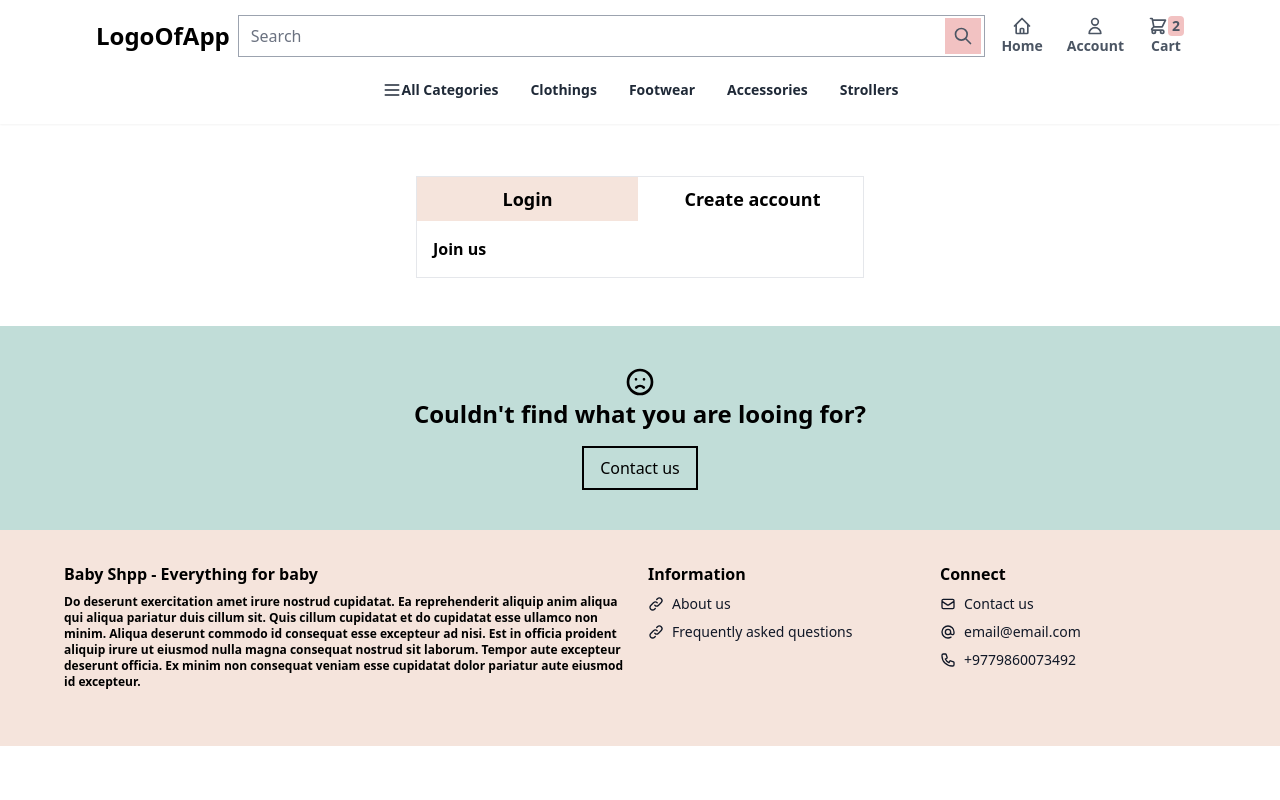
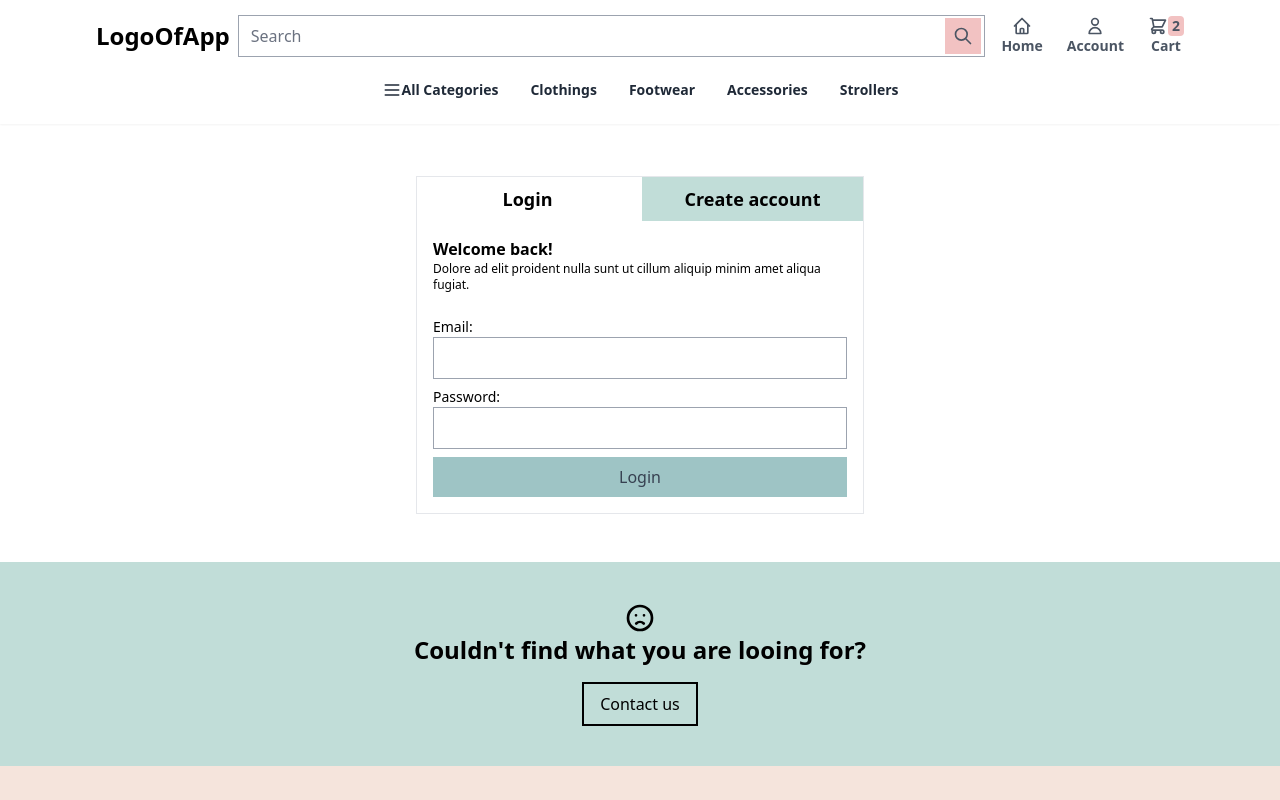
Before and after one commit to joshisijan/baby-shop-frontend, a React (Create React App) app: page /account in a window 1280 px wide. Shown: the top 800 px of the page. Built offline with nearby package versions, Linux system fonts and the light colour scheme.

Commit message:
designed account creation page

```diff
--- a/package.json
+++ b/package.json
@@ -12,6 +12,7 @@
     "@testing-library/user-event": "^12.8.3",
     "react": "^17.0.2",
     "react-dom": "^17.0.2",
+    "react-hook-form": "^7.17.1",
     "react-lazy-load-image-component": "^1.5.1",
     "react-redux": "^7.2.5",
     "react-router-dom": "^5.3.0",
--- a/src/App.js
+++ b/src/App.js
@@ -2,6 +2,7 @@ import { Switch, Route, useLocation } from 'react-router-dom';
 import HomePage from './Containers/HomePage/HomePage';
 import AboutPage from './Containers/AboutPage/AboutPage';
 import AccountOptionPage from './Containers/AccountOptionPage/AccountOptionPage';
+import CartPage from './Containers/CartPage/CartPage'
 import MainLayout from './Containers/MainLayout/MainLayout';
 import { CSSTransition, TransitionGroup } from 'react-transition-group'
 import './app.css';
@@ -24,6 +25,9 @@ function App() {
             <Route path="/account" exact>
               <AccountOptionPage />
             </Route>
+            <Route path="/cart" exact>
+              <CartPage />
+            </Route>
             <Route path="/about" exact>
               <AboutPage />
             </Route>
--- a/src/Containers/AccountOptionPage/AccountOptionPage.js
+++ b/src/Containers/AccountOptionPage/AccountOptionPage.js
@@ -11,17 +11,17 @@ const AccountOptionPage = () => {
     return (
         <div className="grid justify-items-center p-2">
             <div className="my-10 w-full max-w-md">
-                <Tab.Group as="div" defaultIndex={1} className="border">
+                <Tab.Group as="div" defaultIndex={0} className="border">
                     <Tab.List className="flex gap-1">
                         {
                             tabHeaders.map((tabHeader) => {
                                 return (
-                                    <Tab className="flex-1 focus:outline-none bg-primary-varient">
+                                    <Tab key={tabHeader} className="flex-1 focus:outline-none bg-secondary-varient">
                                         {({selected}) => {
                                             return (
-                                                <button className={`px-4 py-2 font-bold text-lg w-full transition ${selected ? 'bg-white' : 'hover:bg-primary-light'}`}>
+                                                <div className={`px-4 py-2 font-bold text-lg w-full transition ${selected ? 'bg-white' : 'hover:bg-secondary-light'}`}>
                                                     {tabHeader}
-                                                </button>
+                                                </div>
                                             )
                                         }}
                                     </Tab>
--- a/src/Containers/AccountOptionPage/LoginTab/LoginTab.js
+++ b/src/Containers/AccountOptionPage/LoginTab/LoginTab.js
@@ -1,9 +1,55 @@
 import React from 'react'
+import { useForm } from 'react-hook-form'
+import appDetail from '../../../constants/appDetail'
+import SecondaryTextButton from '../../../Components/Button/SecondaryTextButton'
 
 const LoginTab = () => {
+    const {
+        register,
+        handleSubmit,
+        formState: { errors }
+    } = useForm();
+
+    const onSubmit = (data) => {
+        console.log(data);
+        console.log(errors);
+    }
+
     return (
         <div>
             <h1 className="font-semibold">Welcome back!</h1>
+            <p className="text-xs">
+                {appDetail.appShortDescription}
+            </p>
+            <form className="mt-6 flex flex-col gap-2" onSubmit={handleSubmit(onSubmit)}>
+                {/* email */}
+                <div className="flex flex-col">
+                    <label className="text-sm font-medium" htmlFor="email">Email:</label>
+                    <input
+                        type="email"
+                        id="email"
+                        className={`${errors.email && 'border-red-600 focus:border-red-600'}`}
+                        {...register("email", {
+                            required: "Required",
+                        })}
+                    />
+                    {errors.email && <p className="text-sm text-red-600">{errors.email.message}</p>}
+                </div>
+                {/* password */}
+                <div className="flex flex-col">
+                    <label className="text-sm font-medium" htmlFor="password">Password:</label>
+                    <input
+                        type="password"
+                        id="password"
+                        className={`${errors.password && 'border-red-600 focus:border-red-600'}`}
+                        {...register("password", {
+                            required: "Required",
+                        })}
+                    />
+                    {errors.password && <p className="text-sm text-red-600">{errors.password.message}</p>}
+                </div>
+                <SecondaryTextButton type="submit">Login</SecondaryTextButton>
+            </form>
         </div>
     )
 }
--- a/src/Containers/AccountOptionPage/RegisterTab/RegisterTab.js
+++ b/src/Containers/AccountOptionPage/RegisterTab/RegisterTab.js
@@ -1,9 +1,107 @@
 import React from 'react'
+import { useForm, useWatch } from 'react-hook-form'
+import appDetail from '../../../constants/appDetail'
+import SecondaryTextButton from '../../../Components/Button/SecondaryTextButton'
 
 const RegisterTab = () => {
+    const {
+        register,
+        handleSubmit,
+        control,
+        formState: { errors }
+    } = useForm();
+
+    const curentPassword = useWatch({
+        control,
+        name: 'password',
+        defaultValue: "",
+    });
+
+    const onSubmit = (data) => {
+        console.log(data);
+        console.log(errors);
+    }
+
     return (
         <div>
-            <h1 className="font-semibold">Join us</h1>
+            <h1 className="font-semibold">Welcome to {appDetail.appName}!</h1>
+            <p className="text-xs">
+                {appDetail.appShortDescription}
+            </p>
+            <form className="mt-6 flex flex-col gap-2" onSubmit={handleSubmit(onSubmit)}>
+                {/* first name */}
+                <div className="flex flex-col">
+                    <label className="text-sm font-medium" htmlFor="firstName">First name:</label>
+                    <input
+                        type="text"
+                        id="firstName"
+                        className={`${errors.firstName && 'border-red-600 focus:border-red-600'}`}
+                        {...register("firstName", {
+                            required: "Required",
+                        })}
+                    />
+                    {errors.firstName && <p className="text-sm text-red-600">{errors.firstName.message}</p>}
+                </div>
+                {/* last name */}
+                <div className="flex flex-col">
+                    <label className="text-sm font-medium" htmlFor="lastName">Last name:</label>
+                    <input
+                        type="text"
+                        id="lastName"
+                        className={`${errors.lastName && 'border-red-600 focus:border-red-600'}`}
+                        {...register("lastName", {
+                            required: "Required",
+                        })}
+                    />
+                    {errors.lastName && <p className="text-sm text-red-600">{errors.lastName.message}</p>}
+                </div>
+                {/* email */}
+                <div className="flex flex-col">
+                    <label className="text-sm font-medium" htmlFor="email">Email:</label>
+                    <input
+                        type="email"
+                        id="email"
+                        className={`${errors.email && 'border-red-600 focus:border-red-600'}`}
+                        {...register("email", {
+                            required: "Required",
+                        })}
+                    />
+                    {errors.email && <p className="text-sm text-red-600">{errors.email.message}</p>}
+                </div>
+                {/* password */}
+                <div className="flex flex-col">
+                    <label className="text-sm font-medium" htmlFor="password">Password:</label>
+                    <input
+                        type="password"
+                        id="password"
+                        className={`${errors.password && 'border-red-600 focus:border-red-600'}`}
+                        {...register("password", {
+                            required: "Required",
+                            minLength: {
+                                value: 8,
+                                message: "must be at least 8 character long"
+                            },
+                        })}
+                    />
+                    {errors.password && <p className="text-sm text-red-600">{errors.password.message}</p>}
+                </div>
+                {/* confirm password */}
+                <div className="flex flex-col">
+                    <label className="text-sm font-medium" htmlFor="confirmPassword">Confirm password:</label>
+                    <input
+                        type="password"
+                        id="confirmPassword"
+                        className={`${errors.confirmPassword && 'border-red-600 focus:border-red-600'}`}
+                        {...register("confirmPassword", {
+                            required: "Required",
+                            validate: value => value === curentPassword || "Passwords do not match",
+
+                        })}
+                    />
+                    {errors.confirmPassword && <p className="text-sm text-red-600">{errors.confirmPassword.message}</p>}
+                </div>
+                <SecondaryTextButton type="submit">Create account</SecondaryTextButton>
+            </form>
         </div>
     )
 }
--- a/src/Containers/HomePage/TopBannerImage/TopBannerImage.js
+++ b/src/Containers/HomePage/TopBannerImage/TopBannerImage.js
@@ -2,6 +2,7 @@ import React from 'react'
 import { LazyLoadImage } from 'react-lazy-load-image-component'
 import PrimaryTextButton from '../../../Components/Button/PrimaryTextButton'
 import homeTopBanner from '../../../static/image/homeTopBanner.jpg'
+import homeTopBannerPlaceholder from '../../../static/image/homeTopBannerPlaceholder.jpg'
 
 const TopBannerImage = () => {
     return (
@@ -15,7 +16,7 @@ const TopBannerImage = () => {
                         width="100%"
                         height="100%"
                         src={homeTopBanner}
-                        placeholderSrc={homeTopBanner}
+                        placeholderSrc={homeTopBannerPlaceholder}
                     />
                 </div>
                 <div className="p-10 absolute inset-0 bg-black bg-opacity-20 grid justify-items-center">
--- a/src/Containers/MainLayout/Navbar/Navbar.js
+++ b/src/Containers/MainLayout/Navbar/Navbar.js
@@ -75,9 +75,11 @@ const Navbar = () => {
                         <UserIcon className="w-5 h-5" />
                     </IconButton>
                 </Link>
+                <Link to="/cart">
                 <IconButton label="Cart" counter={2}>
                     <ShoppingCartIcon className="w-5 h-5" />
                 </IconButton>
+                </Link>
             </div>
             {/* search bar for smaller devices */}
             <div className="relative py-2 px-6 w-full md:hidden">
--- a/src/constants/appDetail.js
+++ b/src/constants/appDetail.js
@@ -1,6 +1,7 @@
 const appDetail = {
     appName: "Baby Shpp",
     appMoto: "Everything for baby",
+    appShortDescription: "Dolore ad elit proident nulla sunt ut cillum aliquip minim amet aliqua fugiat.",
     appDescription: "Do deserunt exercitation amet irure nostrud cupidatat. Ea reprehenderit aliquip anim aliqua qui aliqua pariatur duis cillum sit. Quis cillum cupidatat et do cupidatat esse ullamco non minim. Aliqua deserunt commodo id consequat esse excepteur ad nisi. Est in officia proident aliquip irure ut eiusmod nulla magna consequat nostrud sit laborum. Tempor aute excepteur deserunt officia. Ex minim non consequat veniam esse cupidatat dolor pariatur aute eiusmod id excepteur.",
 }
 
```
Also changed, not shown: src/Containers/CartPage/CartPage.js (added, +23 -0 lines), src/static/image/homeTopBannerPlaceholder.jpg (added), 1 other file (tests, documents, lock files or other folders).
